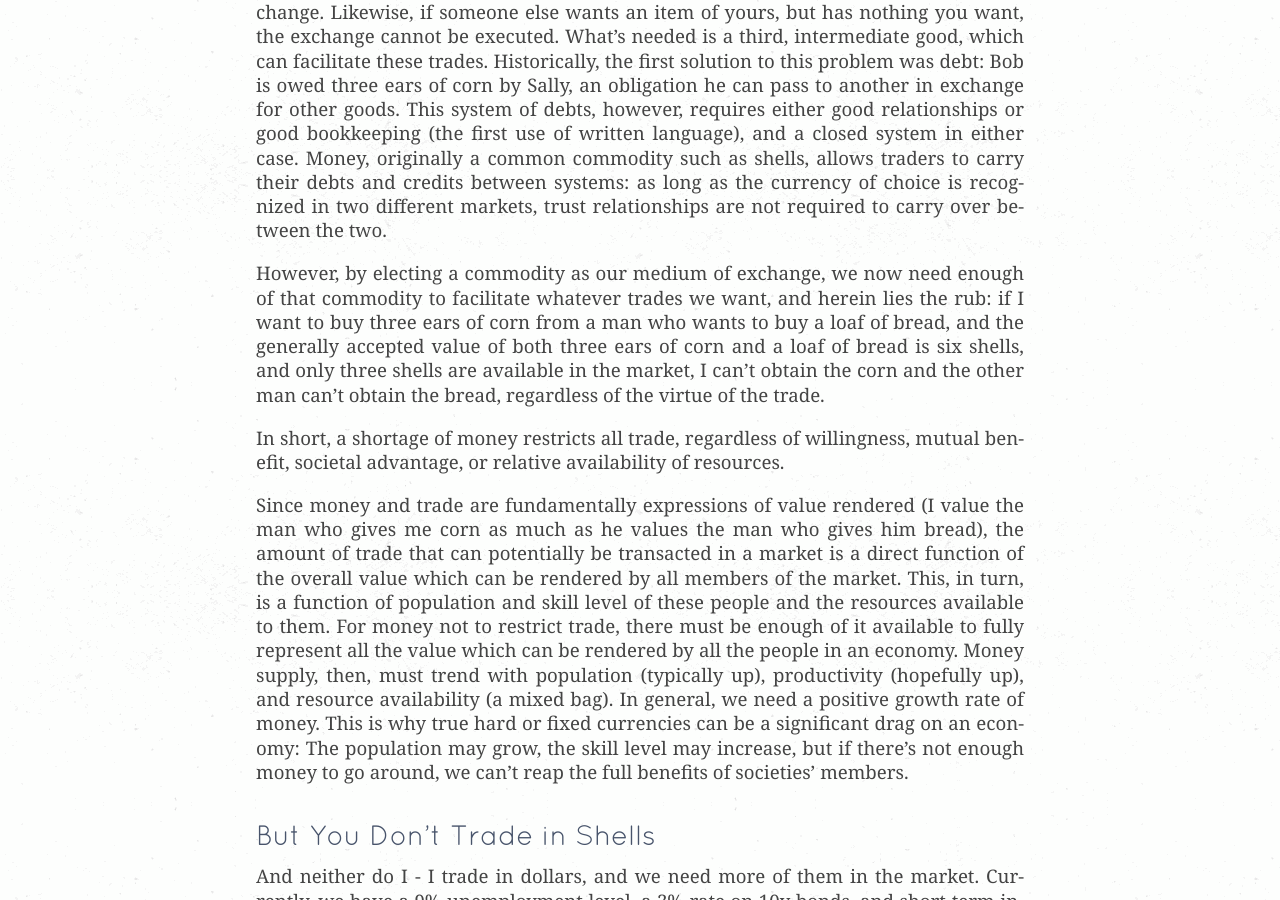
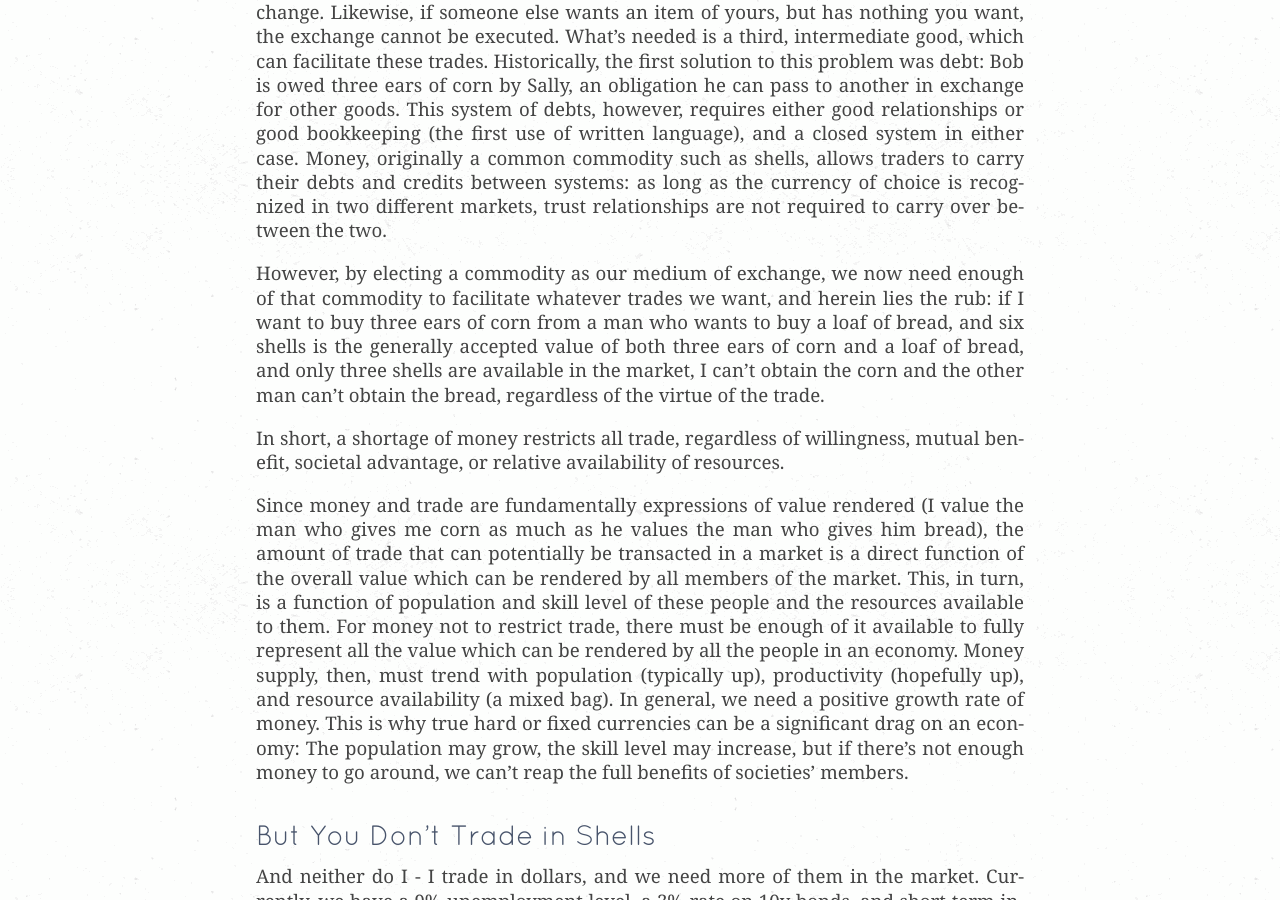
Before and after one commit to danielsoneg/FinelyCultured, a Jekyll site: the page built from _posts/2011-06-14-some-notes-on-money.markdown, in a window 1280 px wide and 900 px high, scrolled down 996 px. Built offline with Jekyll 4.4.1, drawn with Linux system fonts in a browser that asks for light colours; nearby versions of some CDN libraries; some web fonts are replaced; Markdown is read by kramdown in place of the engine named in the settings; comment, search, counter and statistics services are not loaded.

Commit message:
Fix phrasing

```diff
--- a/_posts/2011-06-14-some-notes-on-money.markdown
+++ b/_posts/2011-06-14-some-notes-on-money.markdown
@@ -24,7 +24,7 @@ The two most important properties are the first and third: a medium of exchange
 ## Money as a Medium of Exchange
 In a barter economy, trade is neccessarily symmetric, which means if someone who has an item you want doesn't want any of the items you have, you cannot affect an exchange. Likewise, if someone else wants an item of yours, but has nothing you want, the exchange cannot be executed. What's needed is a third, intermediate good, which can facilitate these trades. Historically, the first solution to this problem was debt: Bob is owed three ears of corn by Sally, an obligation he can pass to another in exchange for other goods. This system of debts, however, requires either good relationships or good bookkeeping (the first use of written language), and a closed system in either case. Money, originally a common commodity such as shells, allows traders to carry their debts and credits between systems: as long as the currency of choice is recognized in two different markets, trust relationships are not required to carry over between the two.
 
-However, by electing a commodity as our medium of exchange, we now need enough of that commodity to facilitate whatever trades we want, and herein lies the rub: if I want to buy three ears of corn from a man who wants to buy a loaf of bread, and the generally accepted value of both three ears of corn and a loaf of bread is six shells, and only three shells are available in the market, I can't obtain the corn and the other man can't obtain the bread, regardless of the virtue of the trade.
+However, by electing a commodity as our medium of exchange, we now need enough of that commodity to facilitate whatever trades we want, and herein lies the rub: if I want to buy three ears of corn from a man who wants to buy a loaf of bread, and six shells is the generally accepted value of both three ears of corn and a loaf of bread, and only three shells are available in the market, I can't obtain the corn and the other man can't obtain the bread, regardless of the virtue of the trade.
 
 In short, a shortage of money restricts all trade, regardless of willingness, mutual benefit, societal advantage, or relative availability of resources.
 
```
